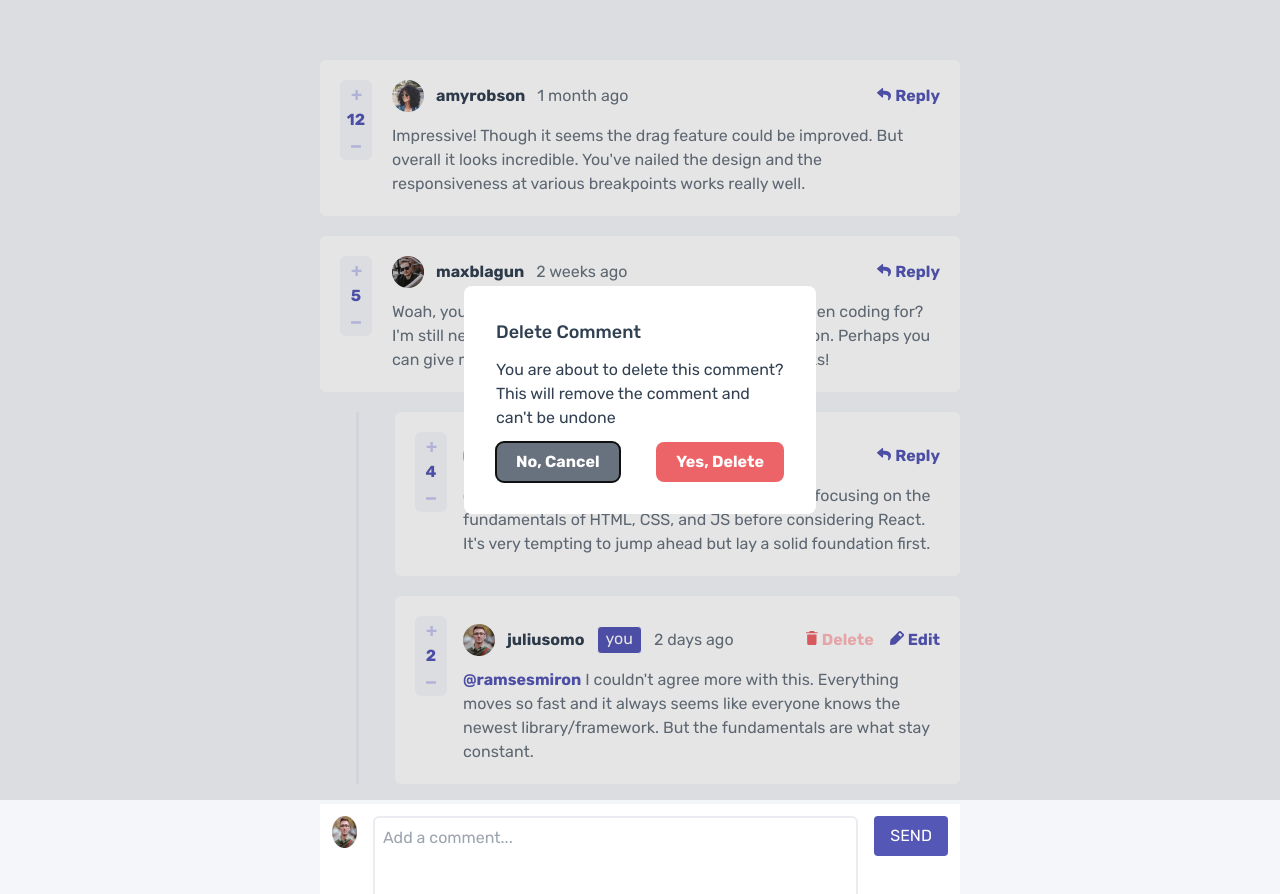
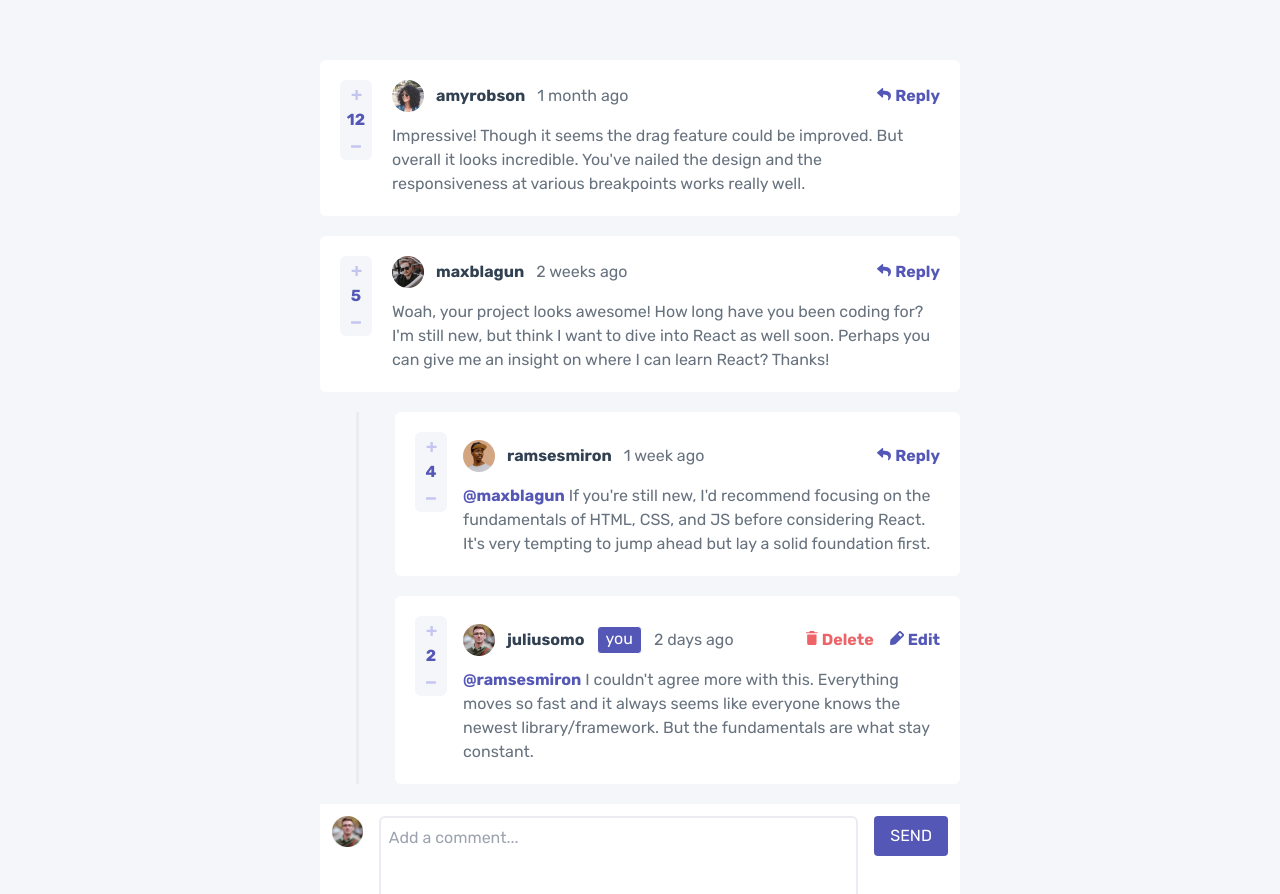
Before and after one commit to vishalbrdr/interactive-comment-section, a React (Vite) app: page / in a window 1280 px wide. Shown: the top 894 px of the page. Built offline with nearby package versions, Linux system fonts and the light colour scheme.

Commit message:
Refactor deleteComment function and update DeleteCommentModal component

```diff
--- a/src/App.tsx
+++ b/src/App.tsx
@@ -1,25 +1,9 @@
-import { FormEvent, useRef } from "react";
 import Comment from "./components/Comment";
-import { Comment as Cmt } from "./assets/types/Comment";
-import { useUserContext } from "./context/UserContext/useUserContext";
 import { useCommentContext } from "./context/CommentContext/useCommentContext";
+import CommentForm from "./components/CommentForm";
 
 function App() {
-  const currentUser = useUserContext();
-  const { comments, addNewComment } = useCommentContext();
-
-  const newCommentInput = useRef<HTMLTextAreaElement>(null);
-
-  const handleNewComment = (e: FormEvent<HTMLFormElement>) => {
-    e.preventDefault();
-    if (!newCommentInput.current) return;
-    if (newCommentInput.current.value.trim() === "") return;
-    const content = newCommentInput.current?.value;
-    const id = comments.length + 1;
-    const newComment = new Cmt(id, content!, currentUser);
-    addNewComment(newComment);
-    newCommentInput.current.value = "";
-  };
+  const { comments } = useCommentContext();
 
   return (
     <main className="min-h-screen py-10">
@@ -29,31 +13,7 @@ function App() {
             <Comment key={comment.id} comment={comment} />
           ))}
         </div>
-        <form
-          className="flex p-3 gap-4 items-start bg-neutral-white justify-start"
-          onSubmit={handleNewComment}
-        >
-          <div>
-            <img
-              className="h-8"
-              src={currentUser.image.png}
-              alt="user-display"
-            />
-          </div>
-          <textarea
-            className="resize-none text-neutral-grayishBlue outline-none p-2 border-2 rounded-md grow border-neutral-lightGray hover:border-primary-blue focus:border-primary-blue transition-colors duration-300 ease-in-out w-full"
-            ref={newCommentInput}
-            name="comment"
-            rows={3}
-            placeholder="Add a comment..."
-          />
-          <button
-            type="submit"
-            className="bg-primary-blue hover:bg-primary-grayishBlue focus:bg-primary-grayishBlue text-neutral-white px-4 py-2 uppercase rounded"
-          >
-            send
-          </button>
-        </form>
+        <CommentForm commentType="comment" />
       </div>
     </main>
   );
--- a/src/components/Comment.tsx
+++ b/src/components/Comment.tsx
@@ -6,6 +6,7 @@ import CommentScore from "./CommentScore";
 import { User } from "../assets/types/User";
 import { useUserContext } from "../context/UserContext/useUserContext";
 import DeleteCommentModal from "./DeleteCommentModal";
+import { useRef } from "react";
 
 type CommentProps = {
   comment: Cmt;
@@ -20,7 +21,11 @@ export default function Comment({ comment }: CommentProps) {
         </div>
         <section className="grow">
           <div className="space-y-3">
-            <Header user={comment.user} createdAt={comment.createdAt} />
+            <Header
+              user={comment.user}
+              createdAt={comment.createdAt}
+              cmtId={[comment.id]}
+            />
             <p className="whitespace-pre-line text-neutral-grayishBlue">
               {comment.content}
             </p>
@@ -37,7 +42,11 @@ export default function Comment({ comment }: CommentProps) {
               <CommentScore cmtId={reply.id} score={reply.score} />
             </div>
             <div className="mt-2 space-y-3 grow">
-              <Header user={reply.user} createdAt={reply.createdAt} />
+              <Header
+                user={reply.user}
+                createdAt={reply.createdAt}
+                cmtId={[comment.id, reply.id]}
+              />
               <p className="text-neutral-grayishBlue">
                 <span className="text-primary-blue font-bold">
                   @{reply.replyingTo}
@@ -52,19 +61,36 @@ export default function Comment({ comment }: CommentProps) {
   );
 }
 
-function Header({ user, createdAt }: { user: User; createdAt: string }) {
+function Header({
+  user,
+  createdAt,
+  cmtId,
+}: {
+  user: User;
+  createdAt: string;
+  cmtId: number[];
+}) {
   const { username } = useUserContext();
+  const dialog = useRef<null | HTMLDialogElement>(null);
+  const openDeleteModal = () => {
+    if (!dialog.current) return;
+    dialog.current.showModal();
+  };
+
   const renderOptions = () => {
     if (user.username === username) {
       return (
         <div className="flex gap-4 ml-auto">
-          <button className="flex items-baseline ml-auto gap-1">
+          <button
+            onClick={openDeleteModal}
+            className="flex items-baseline ml-auto gap-1"
+          >
             <img src={deleteIcon} alt="deleteIcon" />
             <span className="font-bold hover:text-primary-paleRed text-primary-red">
               Delete
-              <DeleteCommentModal />
             </span>
           </button>
+          <DeleteCommentModal dialogRef={dialog} cmtId={cmtId} />
           <button className="flex items-baseline ml-auto gap-1">
             <img src={editIcon} alt="editIcon" />
             <span className="font-bold text-primary-blue">Edit</span>
--- /dev/null
+++ b/src/components/CommentForm.tsx
@@ -0,0 +1,61 @@
+import { FormEvent, useRef } from "react";
+import { useCommentContext } from "../context/CommentContext/useCommentContext";
+import { useUserContext } from "../context/UserContext/useUserContext";
+import { Comment as Cmt } from "../assets/types/Comment";
+
+type CommentFormProps = {
+  commentType: "comment" | "reply";
+  replyData?: { replyingTo: string; cmtId: number };
+};
+
+function CommentForm({ commentType }: CommentFormProps) {
+  const input = useRef<HTMLTextAreaElement>(null);
+  const currentUser = useUserContext();
+  const { comments, addNewComment } = useCommentContext();
+
+  const handleNewComment = () => {
+    const content = input.current?.value;
+    const id = comments.length + 1;
+    const newComment = new Cmt(id, content!, currentUser);
+    addNewComment(newComment);
+  };
+
+  const handleNewReply = () => {
+
+  };
+
+  const handleSubmit = (e: FormEvent<HTMLFormElement>) => {
+    e.preventDefault();
+    if (!input.current) return;
+    if (input.current.value.trim() === "") return;
+    if (commentType === "comment") handleNewComment();
+    if (commentType === "reply") handleNewReply();
+    input.current.value = "";
+  };
+
+  return (
+    <form
+      className="flex p-3 gap-4 items-start bg-neutral-white justify-start"
+      onSubmit={handleSubmit}
+    >
+      <div>
+        <img className="w-10" src={currentUser.image.png} alt="user-display" />
+      </div>
+      <textarea
+        className="resize-none text-neutral-grayishBlue outline-none p-2 border-2 rounded-md grow border-neutral-lightGray hover:border-primary-blue focus:border-primary-blue transition-colors duration-300 ease-in-out w-full"
+        ref={input}
+        name="comment"
+        rows={3}
+        placeholder="Add a comment..."
+      />
+      <button
+        type="submit"
+        className="bg-primary-blue hover:bg-primary-grayishBlue focus:bg-primary-grayishBlue text-neutral-white px-4 py-2 uppercase rounded"
+      >
+        {commentType === "comment" ? "send" : "reply"}
+      </button>
+    </form>
+  );
+}
+
+export default CommentForm;
--- a/src/components/DeleteCommentModal.tsx
+++ b/src/components/DeleteCommentModal.tsx
@@ -1,17 +1,26 @@
-import { useEffect, useRef } from "react";
+import { useCommentContext } from "../context/CommentContext/useCommentContext";
 
-function DeleteCommentModal() {
-  const dialog = useRef<null | HTMLDialogElement>(null);
+type DeleteCommentModalProps = {
+  dialogRef: React.RefObject<HTMLDialogElement>;
+  cmtId: number[];
+};
 
-  useEffect(() => {
-    if (!dialog.current) return;
-    dialog.current.showModal();
-  });
+function DeleteCommentModal({ dialogRef, cmtId }: DeleteCommentModalProps) {
+  const { deleteComment } = useCommentContext();
+  const closeModal = () => {
+    if (!dialogRef.current) return;
+    dialogRef.current.close();
+  };
+
+  const handleDeleteComment = () => {
+    deleteComment(cmtId);
+    closeModal();
+  };
 
   return (
     <dialog
-      ref={dialog}
-      className="w-[22rem]  text-neutral-darkblue space-y-3 text-left p-8 rounded-lg"
+      ref={dialogRef}
+      className="w-[22rem] backdrop:bg-neutral-darkblue backdrop:opacity-60 cursor-auto text-neutral-darkblue space-y-3 text-left p-8 rounded-lg"
     >
       <h2 className=" text-lg font-medium">Delete Comment</h2>
       <p className="font-normal">
@@ -19,8 +28,13 @@ function DeleteCommentModal() {
         can't be undone
       </p>
       <div className="flex text-neutral-white justify-between">
-        <button className="bg-neutral-grayishBlue btn">No, Cancel</button>
-        <button className="bg-primary-red btn"> Yes, Delete</button>
+        <button className="bg-neutral-grayishBlue btn" onClick={closeModal}>
+          No, Cancel
+        </button>
+        <button onClick={handleDeleteComment} className="bg-primary-red btn">
+          {" "}
+          Yes, Delete
+        </button>
       </div>
     </dialog>
   );
--- a/src/context/CommentContext/CommentContextProvider.tsx
+++ b/src/context/CommentContext/CommentContextProvider.tsx
@@ -9,7 +9,7 @@ type CommentContextProps = {
   comments: Comment[];
   addNewComment: (newComment: Comment) => void;
   editComment: (cmt: Comment) => void;
-  deleteComment: (cmtId: number) => void;
+  deleteComment: (cmtId: number[]) => void;
   updateCommentScore: (cmtId: number, scoreAction: "+" | "-") => void;
 };
 
@@ -40,9 +40,19 @@ export default function CommentContextProvider({
     setComments(newCommentArr);
   };
 
-  const deleteComment = (id: number) => {
-    const newCommentArr = comments.filter((c) => c.id !== id);
-    setComments(newCommentArr);
+  const deleteComment = (cmtId: number[]) => {
+    if (cmtId.length === 1) {
+      const newCommentArr = comments.filter((c) => c.id !== cmtId[0]);
+      setComments(newCommentArr);
+      return;
+    } else if (cmtId.length === 2) {
+      const newCommentArr = comments.map((c) => {
+        if (c.id !== cmtId[0]) return c;
+        const newReplies = c.replies.filter((r) => r.id !== cmtId[1]);
+        return { ...c, replies: newReplies };
+      });
+      setComments(newCommentArr);
+    }
   };
 
   const value = {
```
